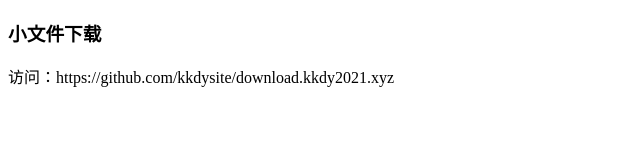
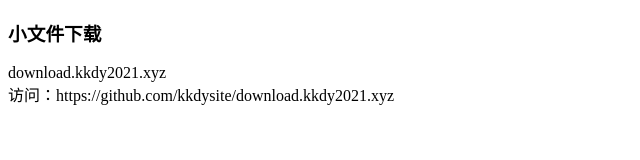
Before and after one commit to kkdysite/ClientApps, a plain HTML site: page index.html in a window 1280 px wide. Shown: the whole page, without its empty margins (0-640 px from the left). Drawn offline with Linux system fonts and the light colour scheme.

Commit message:
Update index.html

```diff
--- a/index.html
+++ b/index.html
@@ -8,6 +8,7 @@
     </head>
 <body>
 <h3>小文件下载</h3>
+download.kkdy2021.xyz<br>
 访问：https://github.com/kkdysite/download.kkdy2021.xyz
 </body>
 </html>
```
